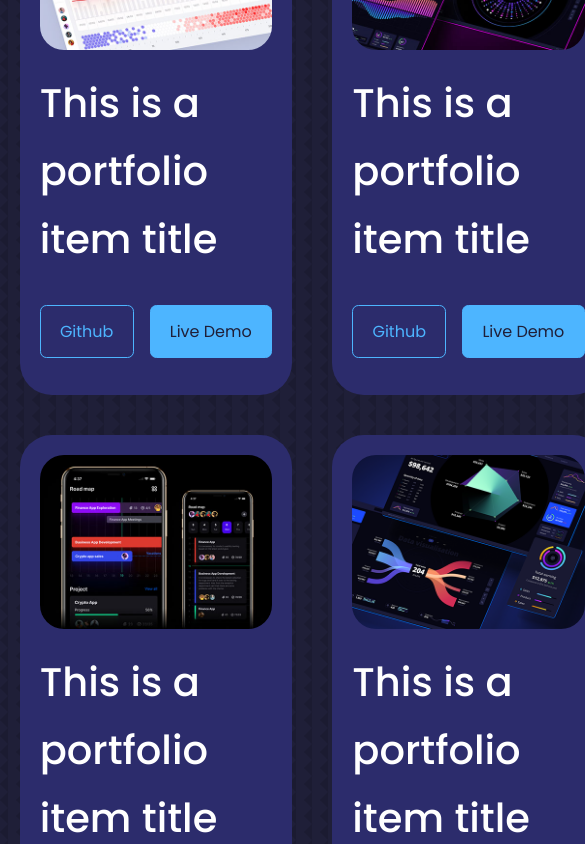
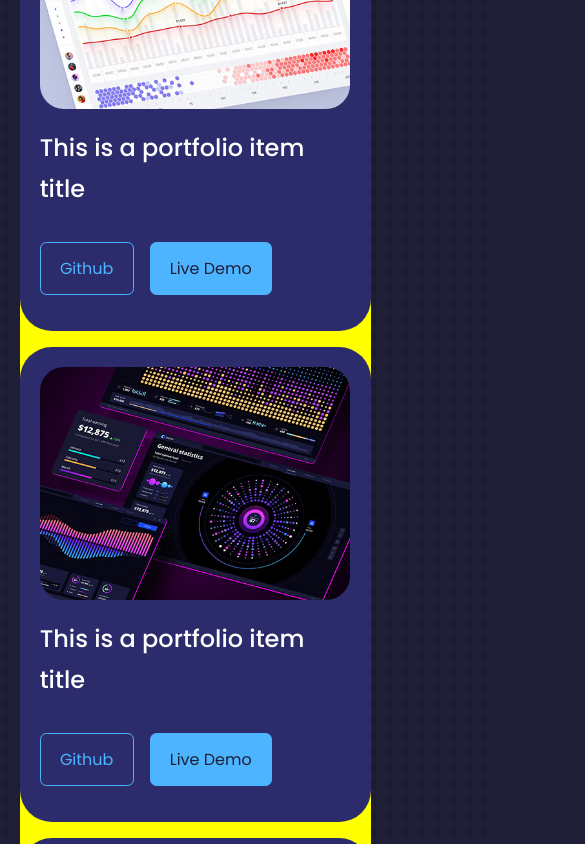
Before and after one commit to teerthrajverma01/portfolio-app, a React (Create React App) app: page / in a window 390 px wide. Shown: the part 3720-4564 px from the top of the page, 585 px wide, since content can reach past the window. Built offline with nearby package versions, Linux system fonts and the light colour scheme.

Commit message:
added css to portfolio component

```diff
--- a/src/components/Portfolio/Portfolio.jsx
+++ b/src/components/Portfolio/Portfolio.jsx
@@ -24,7 +24,7 @@ const Portfolio = () => {
             <div className={classes.portfolio__item_image}>
               <img src={IMG1} alt="img1" />
             </div>
-            <h3>This is a portfolio item title</h3>
+            <h5>This is a portfolio item title</h5>
             <div className={classes.portfolio__item_cta}>
               <a href="https://github.com" className={`${indexclasses.btn} `}>
                 Github
@@ -42,7 +42,7 @@ const Portfolio = () => {
             <div className={classes.portfolio__item_image}>
               <img src={IMG2} alt="img2" />
             </div>
-            <h3>This is a portfolio item title</h3>
+            <h5>This is a portfolio item title</h5>
             <div className={classes.portfolio__item_cta}>
               <a href="https://github.com" className={`${indexclasses.btn} `}>
                 Github
@@ -60,7 +60,7 @@ const Portfolio = () => {
             <div className={classes.portfolio__item_image}>
               <img src={IMG3} alt="img3" />
             </div>
-            <h3>This is a portfolio item title</h3>
+            <h5>This is a portfolio item title</h5>
             <div className={classes.portfolio__item_cta}>
               <a href="https://github.com" className={`${indexclasses.btn}`}>
                 Github
@@ -78,7 +78,7 @@ const Portfolio = () => {
             <div className={classes.portfolio__item_image}>
               <img src={IMG4} alt="img4" />
             </div>
-            <h3>This is a portfolio item title</h3>
+            <h5>This is a portfolio item title</h5>
             <div className={classes.portfolio__item_cta}>
               <a href="https://github.com" className={`${indexclasses.btn}`}>
                 Github
@@ -96,7 +96,7 @@ const Portfolio = () => {
             <div className={classes.portfolio__item_image}>
               <img src={IMG5} alt="img5" />
             </div>
-            <h3>This is a portfolio item title</h3>
+            <h5>This is a portfolio item title</h5>
             <div className={classes.portfolio__item_cta}>
               <a href="https://github.com" className={`${indexclasses.btn}`}>
                 Github
@@ -114,7 +114,7 @@ const Portfolio = () => {
             <div className={classes.portfolio__item_image}>
               <img src={IMG6} alt="img6" />
             </div>
-            <h3>This is a portfolio item title</h3>
+            <h5>This is a portfolio item title</h5>
             <div className={classes.portfolio__item_cta}>
               <a href="https://github.com" className={`${indexclasses.btn}`}>
                 Github
--- a/src/components/Portfolio/Portfolio.module.css
+++ b/src/components/Portfolio/Portfolio.module.css
@@ -19,7 +19,7 @@
   border-radius: 1.5rem;
   overflow: hidden;
 }
-.portfolio__item h3 {
+.portfolio__item h5 {
   margin: 1.2rem 0 2rem;
 }
 .portfolio__item_cta {
@@ -27,3 +27,20 @@
   gap: 1rem;
   margin-bottom: 1rem;
 }
+
+/*medium device*/
+@media screen and (max-width: 1024px) {
+  .portfolio__container {
+    background-color: red;
+    grid-template-columns: 1fr 1fr;
+    gap: 1.2rem;
+  }
+}
+/*Small Device*/
+@media screen and (max-width: 600px) {
+  .portfolio__container {
+    background-color: yellow;
+    grid-template-columns: 1fr;
+    gap: 1rem;
+  }
+}
```
